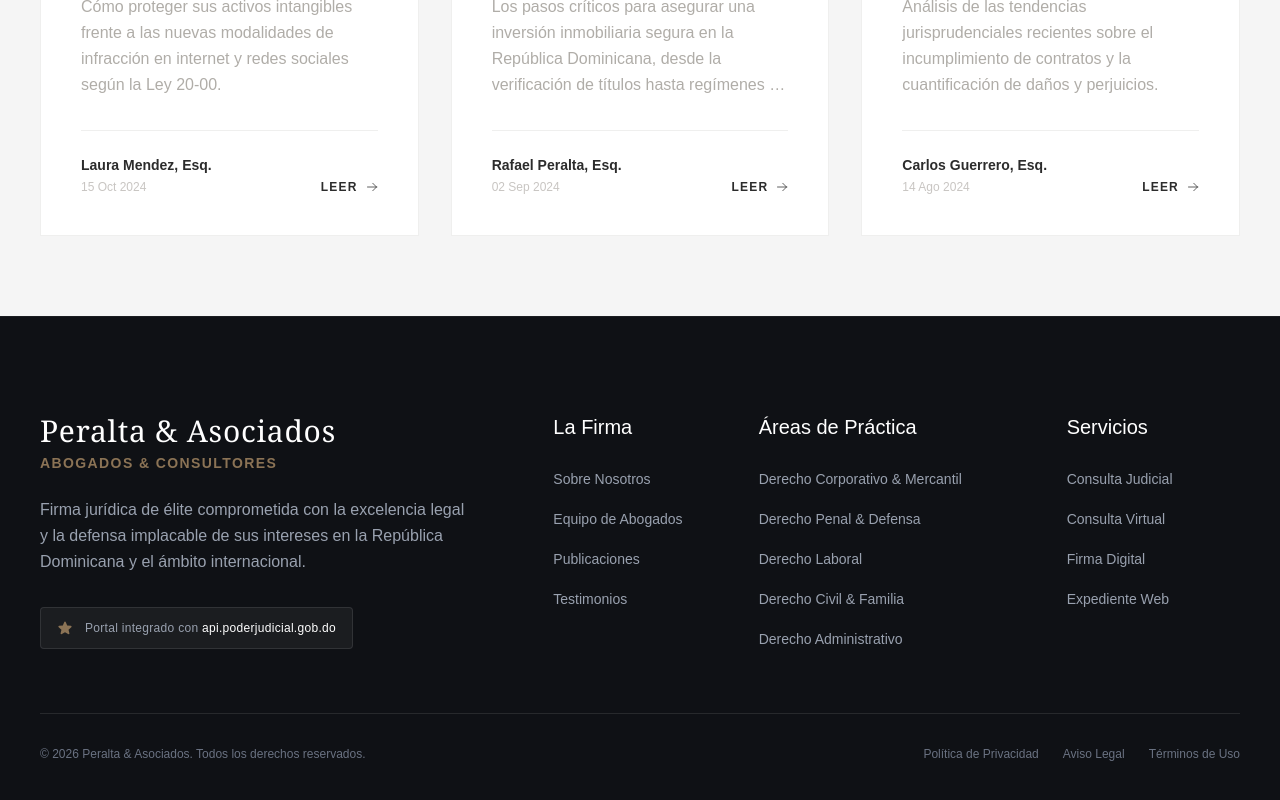
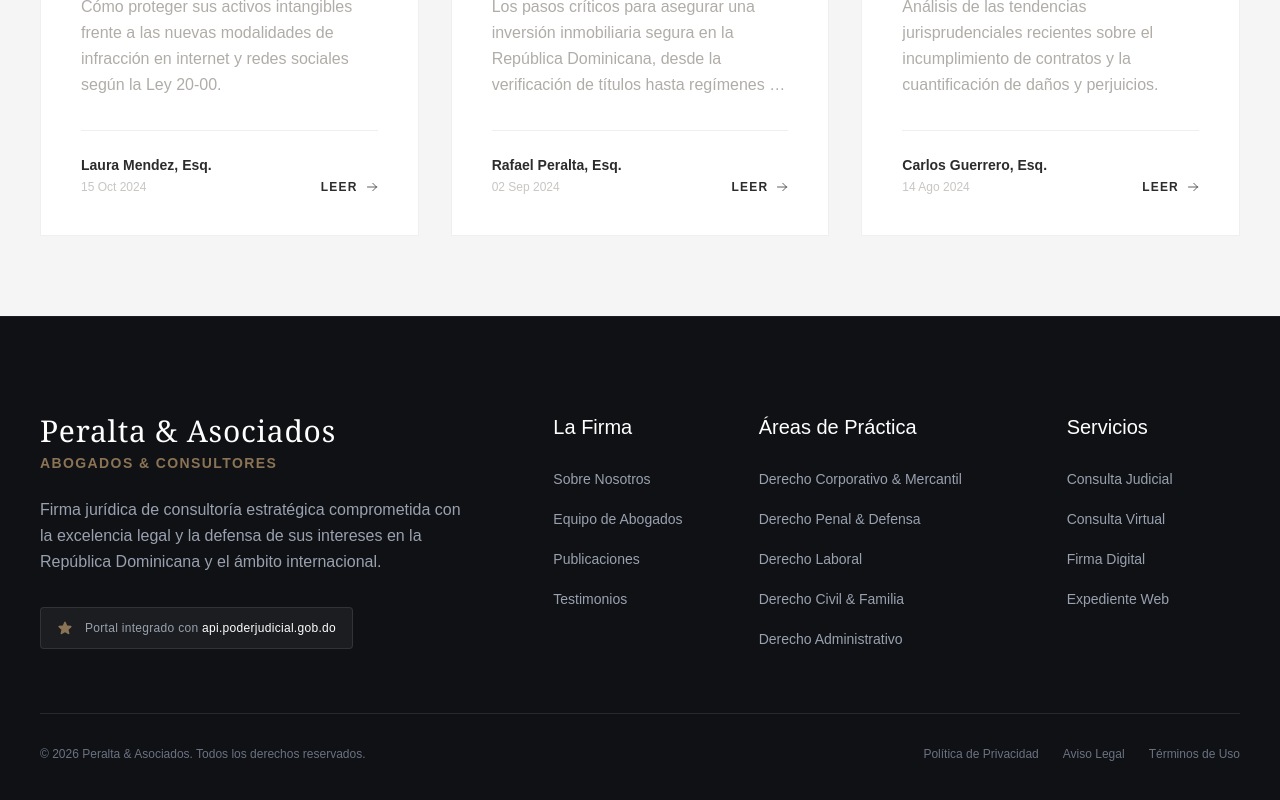
Before and after one commit to Lisandr8/hlf-consulting, a React (Vite) app: page /publicaciones in a window 1280 px wide. Shown: the part 1320-2120 px from the top of the page. Built offline with nearby package versions, Linux system fonts and the light colour scheme.

Commit message:
feat: add Footer component with firm navigation and judicial API integration link

```diff
--- a/src/components/Footer.jsx
+++ b/src/components/Footer.jsx
@@ -13,7 +13,7 @@ export default function Footer() {
                             <span className="text-sm uppercase tracking-widest text-gold font-semibold mt-1">Abogados & Consultores</span>
                         </div>
                         <p className="font-light text-gray-400 leading-relaxed text-sm md:text-base">
-                            Firma jurídica de élite comprometida con la excelencia legal y la defensa implacable de sus intereses en la República Dominicana y el ámbito internacional.
+                            Firma jurídica de consultoría estratégica comprometida con la excelencia legal y la defensa de sus intereses en la República Dominicana y el ámbito internacional.
                         </p>
 
                         {/* API Badge */}
```
